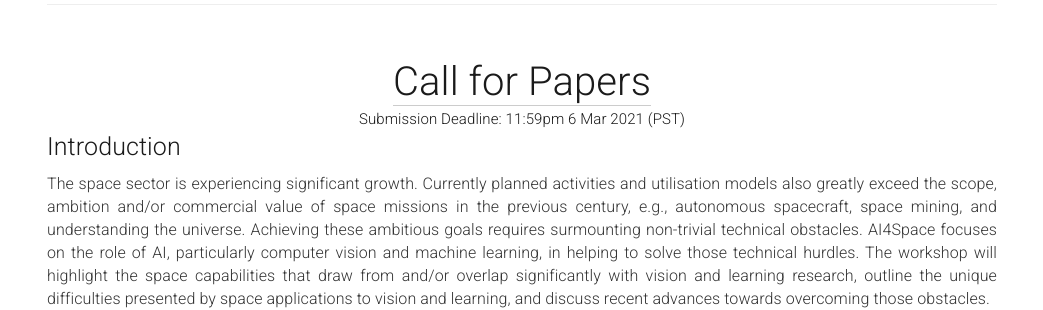
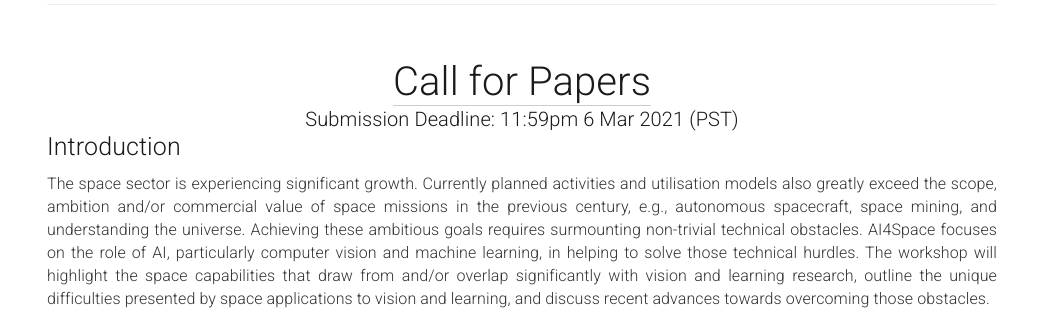
Before and after one commit to AIforSpace/2024, a Jekyll site: the page built from _pages/home.md, in a window 1280 px wide. Shown: the part 406-716 px from the top of the page, without its empty margins (118-1161 px from the left). Built offline with Jekyll 4.4.1, drawn with Linux system fonts in a browser that asks for light colours.

Commit message:
Update home.md

```diff
--- a/_pages/home.md
+++ b/_pages/home.md
@@ -41,7 +41,7 @@
 <div class="row" id="intro">
   <div class="col-xs-12">
     <center><h2 style="font-size:40px"><a href="#cfp">Call for Papers</a></h2></center>
-    <center><h3 style="font-size:15px">Submission Deadline: 11:59pm 6 Mar 2021 (PST)</h3></center>
+    <center><h3>Submission Deadline: 11:59pm 6 Mar 2021 (PST)</h3></center>
   </div>
 </div>
 
```
